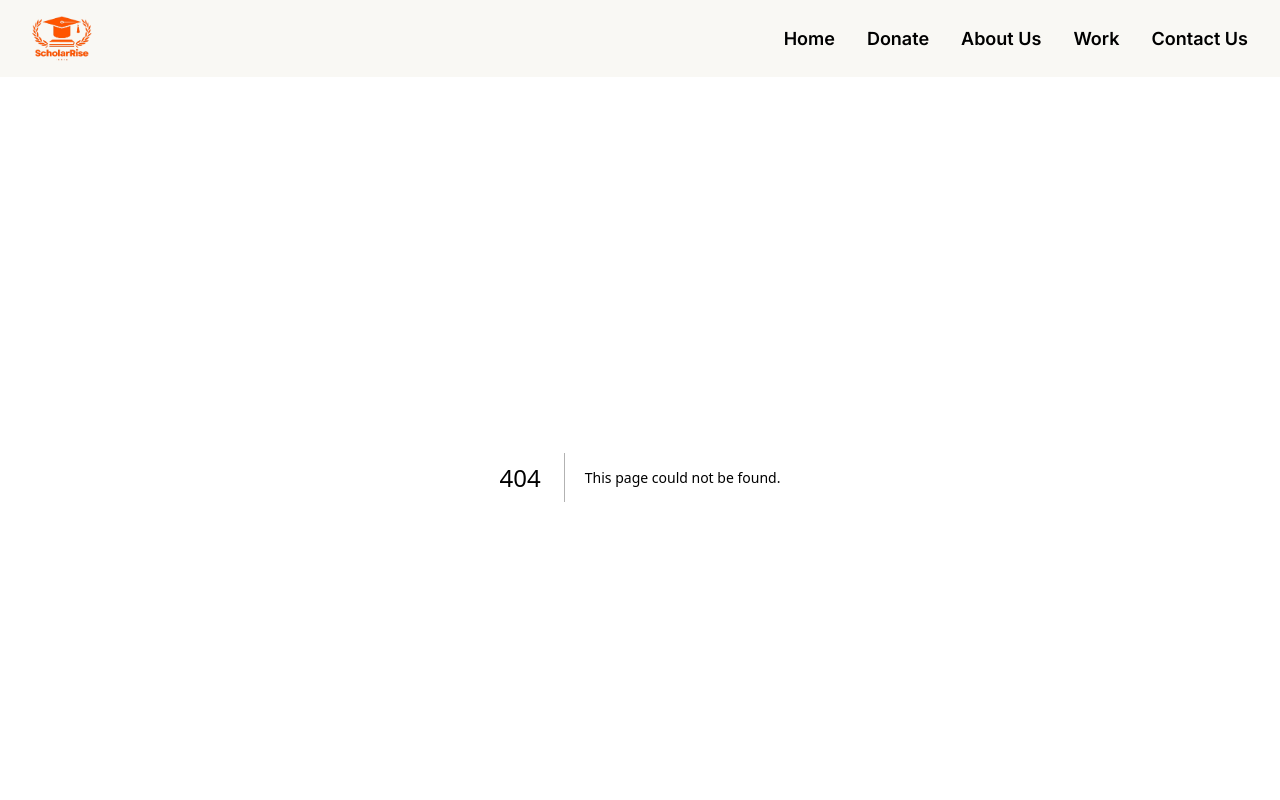
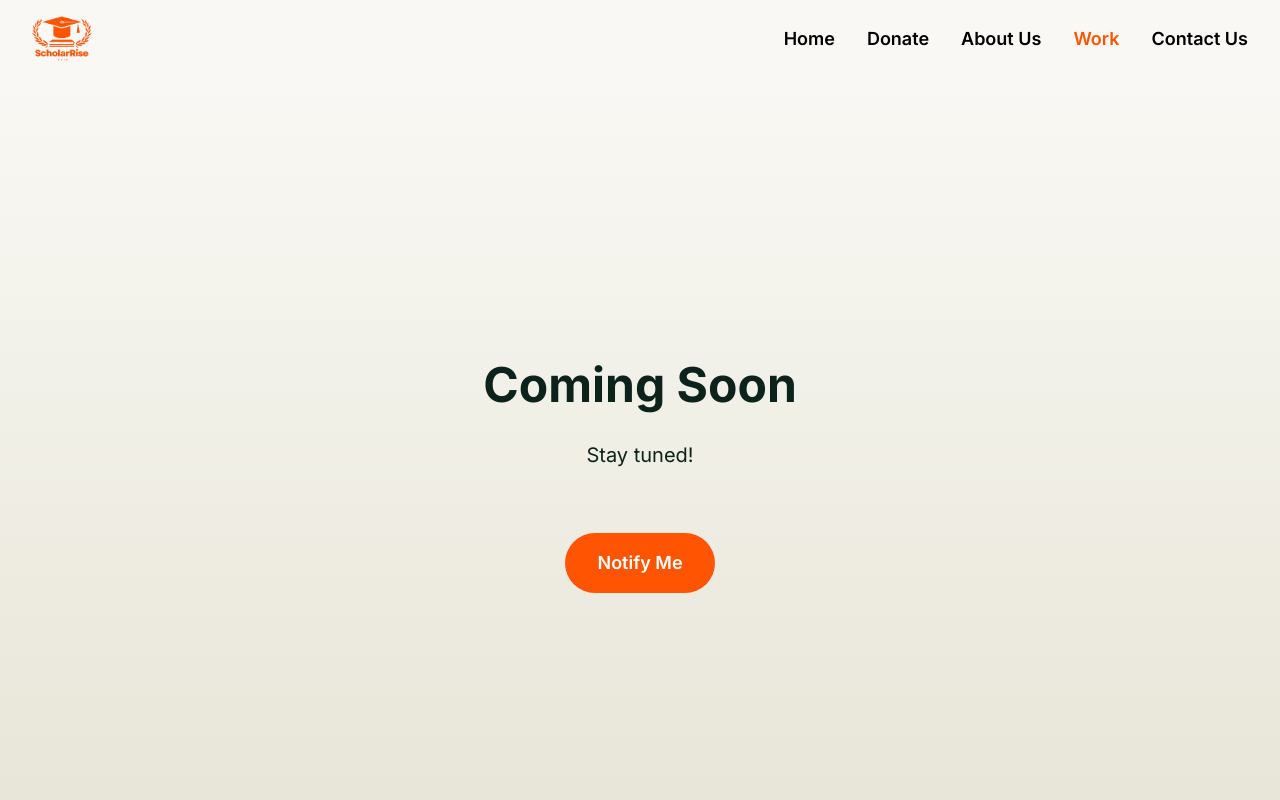
Before and after one commit to adistrim/scholarrise, a Next.js app: page /work in a window 1280 px wide. Before the commit this address had no page. Shown: the top 800 px of the page. Built offline with nearby package versions, Linux system fonts and the light colour scheme.

Commit message:
added work and donate routes

```diff
--- a/app/coming-soon/page.js
+++ b/app/donate/page.js
@@ -1,6 +1,6 @@
 import ComingSoonPage from "@/components/ComingSoon"
 
-export default function ComingSoon() {
+export default function Donate() {
     return (
         <ComingSoonPage />
     )
--- /dev/null
+++ b/app/work/page.js
@@ -0,0 +1,7 @@
+import ComingSoonPage from "@/components/ComingSoon"
+
+export default function Work() {
+    return (
+        <ComingSoonPage />
+    )
+}
--- a/components/Header.js
+++ b/components/Header.js
@@ -21,9 +21,9 @@ const Header = () => {
 
     const navLinks = [
         { href: "/", label: "Home" },
-        { href: "/coming-soon", label: "Donate" },
+        { href: "/donate", label: "Donate" },
         { href: "/about", label: "About Us" },
-        { href: "/coming-soon", label: "Work" },
+        { href: "/work", label: "Work" },
         { href: "/contact", label: "Contact Us" },
     ];
 
```
